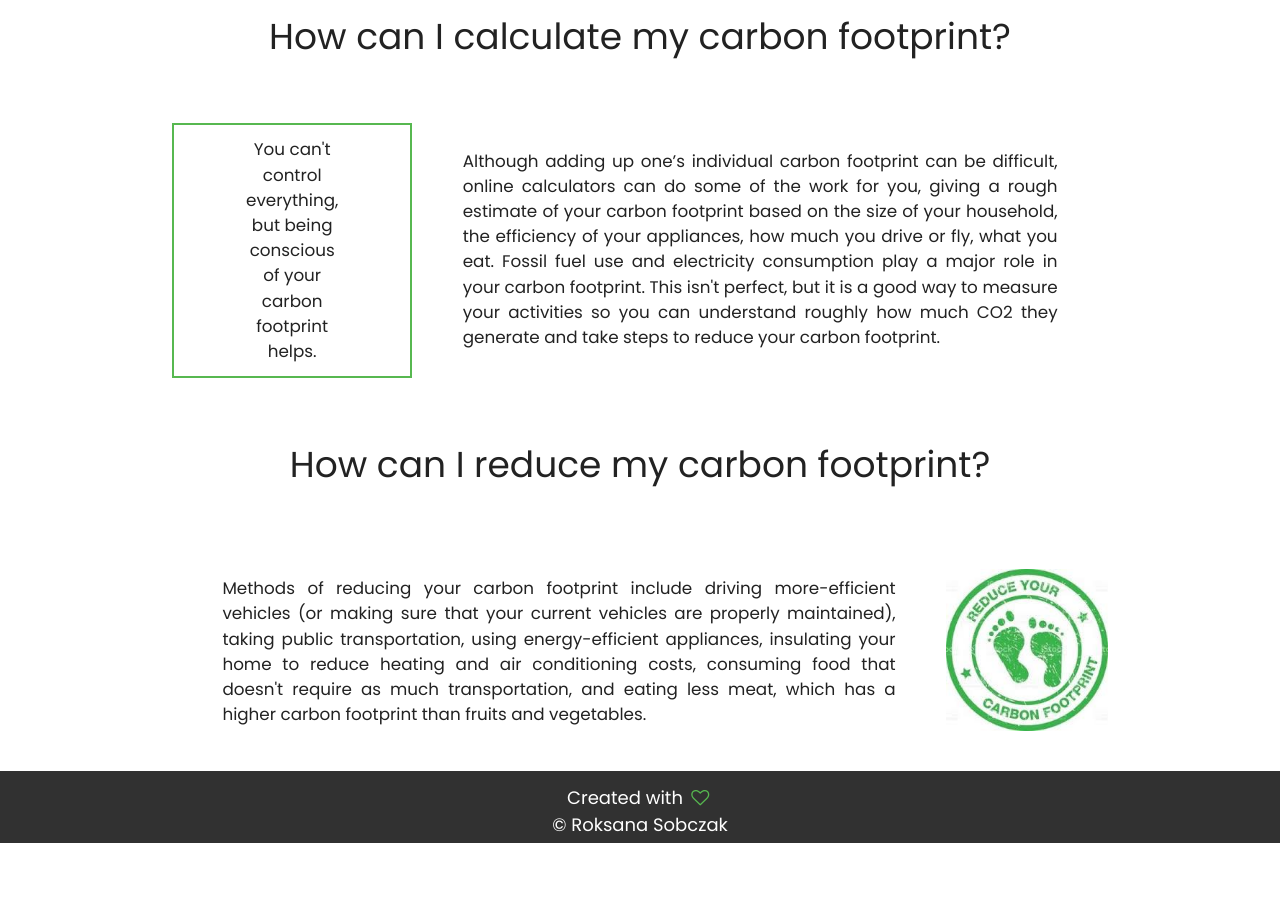
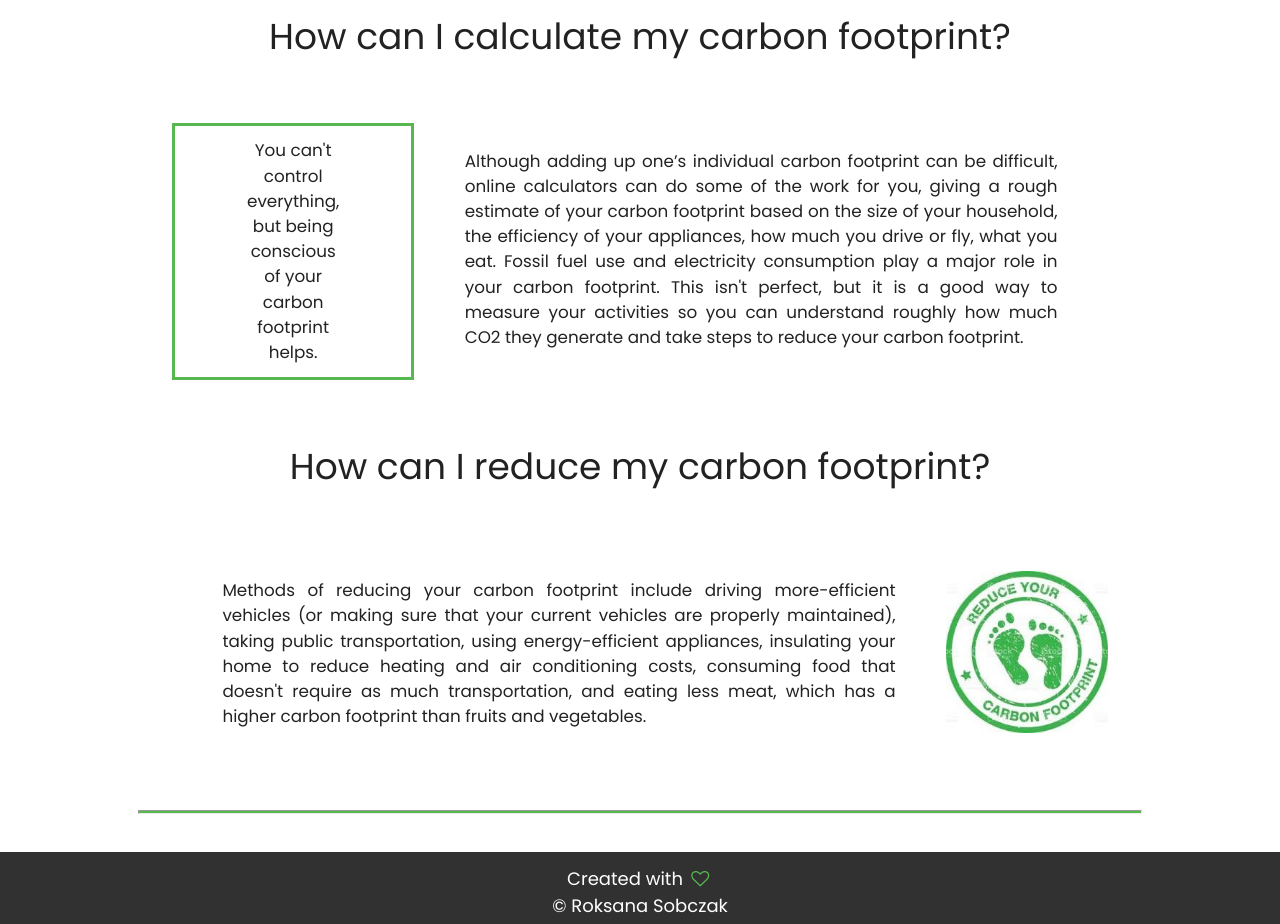
Before and after one commit to RSo21/CarbonFootprint, a React (Create React App) app: page / in a window 1280 px wide. Shown: the part 1460-2384 px from the top of the page. Before the commit the page ends 2303 px from the top, so only its background shows below. Built offline with nearby package versions, Linux system fonts and the light colour scheme; no server answers; data requests are answered from the project's data file.

Commit message:
add loader

```diff
--- a/package.json
+++ b/package.json
@@ -10,7 +10,8 @@
     "react": "^16.12.0",
     "react-dom": "^16.12.0",
     "react-router-dom": "^5.1.2",
-    "react-scripts": "3.4.0"
+    "react-scripts": "3.4.0",
+    "react-spinner-material": "^1.2.0"
   },
   "scripts": {
     "start": "react-scripts start",
--- a/src/components/About.jsx
+++ b/src/components/About.jsx
@@ -57,7 +57,9 @@ const About  = () => {
 
                  </div>
 
+
              </div>
+             <hr className = "page-about-line"></hr>
          </div>
     </section>
     )
--- a/src/components/Loader.jsx
+++ b/src/components/Loader.jsx
@@ -0,0 +1,12 @@
+import Spinner from 'react-spinner-material';
+import React, { Component } from 'react';
+
+export default class Loader extends Component {
+  render() {
+  return (
+      <div className = "loader-spinner">
+        <Spinner radius={120} color={"#57B850"} stroke={3} visible={true}/>
+      </div>
+    );
+  }
+}
--- a/src/pages/Question.jsx
+++ b/src/pages/Question.jsx
@@ -1,4 +1,6 @@
 import React, { useState, useEffect} from 'react';
+
+import Loader from '../components/Loader.jsx';
 
 import Fern from '../assets/larm-rmah.jpg';
 
@@ -24,7 +26,7 @@ const Question = (props) => {
     //   };
 
 if (!question){
-    return <p>ładowanie</p>
+    return <Loader/>
 }
   return (
       <>
--- a/src/scss/elements/_about.scss
+++ b/src/scss/elements/_about.scss
@@ -6,7 +6,7 @@
         }
 
         .page-about-quote{
-            border: 0.2em solid $mainColor;
+            border: 0.3em solid $mainColor;
             text-align: center;
             vertical-align: middle;
             padding: 1em 6em;
@@ -47,5 +47,13 @@
 
     }
 
+    .page-about-line{
+        background-color: $mainColor;
+        height: 0.3em;
+        margin: 3% 10%;
+        width: 80%;
+
+    }
+
 
 }
--- a/src/scss/elements/_header.scss
+++ b/src/scss/elements/_header.scss
@@ -35,6 +35,7 @@
             padding-left: 2em;
             font-size: 2em;
             font-weight: 600;
+            color: $mainColor;
         }
 
         .page-nav{
--- /dev/null
+++ b/src/scss/elements/_loader.scss
@@ -0,0 +1,6 @@
+.loader-spinner{
+    display: flex;
+    justify-content: center;
+    align-items: center;
+    padding-top: 30vh;
+}
--- a/src/scss/main.scss
+++ b/src/scss/main.scss
@@ -11,3 +11,4 @@
 
 @import "elements/questions";
 @import "elements/about";
+@import "elements/loader";
```
Also changed, not shown: src/App.js (+0 -11 lines), 1 other file (tests, documents, lock files or other folders).
